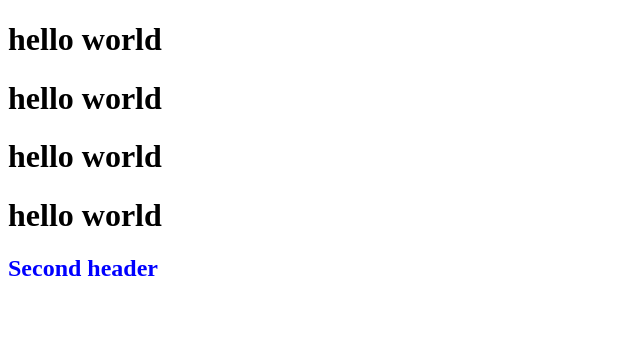
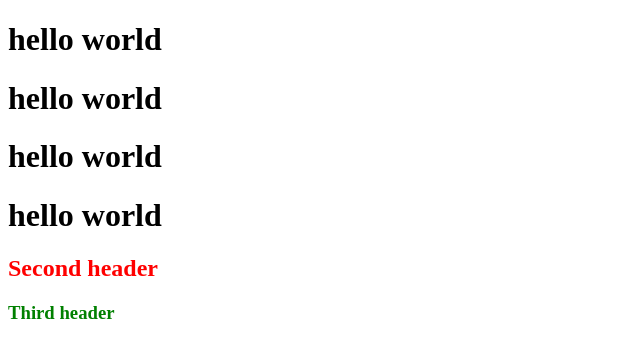
Before and after one commit to alhassank13/Workshop5, a plain HTML site: page index.html in a window 1280 px wide. Shown: the whole page, without its empty margins (0-640 px from the left). Drawn offline with Linux system fonts and the light colour scheme.

Commit message:
Restore h2 text color to red and add h3 header to index.html

```diff
--- a/CSS/Style.css
+++ b/CSS/Style.css
@@ -1,3 +1,7 @@
 h2 {
-  color: blue;
+  color: red;
 }
+
+h3 {
+  color: green;
+}
--- a/index.html
+++ b/index.html
@@ -15,5 +15,6 @@
     <h1>hello world</h1>
     <h1>hello world</h1>
     <h2>Second header</h2>
+    <h3>Third header</h3>
   </body>
 </html>
```
